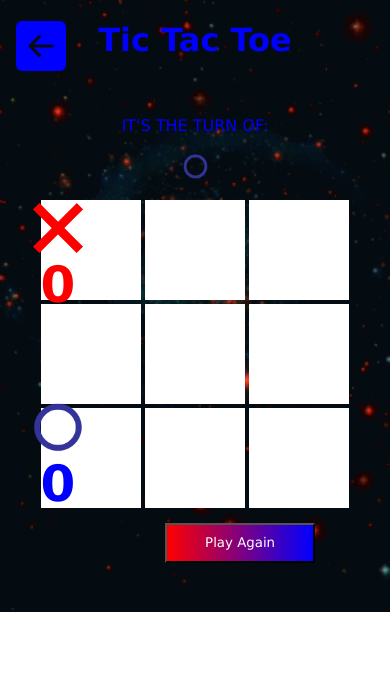
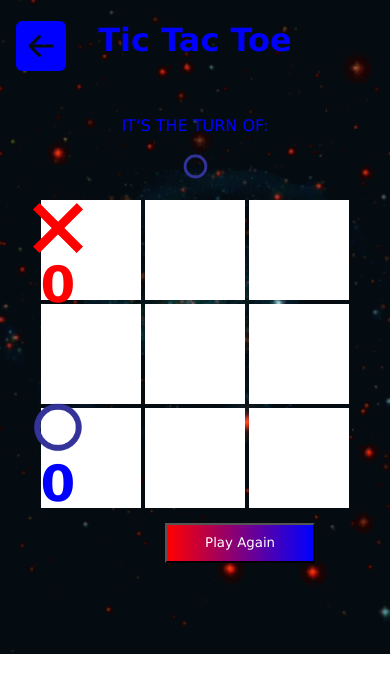
Before and after one commit to JoseLucasapp/Tic-tac-toe-game, a web app: file pages/game.html in a window 390 px wide. Shown: the top 693 px of the page. Run offline with its HTML, style and script files only (its server is not run), Linux system fonts and the light colour scheme.

Commit message:
update @media

```diff
--- a/styles/gamestyle.css
+++ b/styles/gamestyle.css
@@ -80,4 +80,7 @@ body{
 	.again{
 		margin-left: 42%;
 	}
+	body{
+        background-position-y: top;
+    }
 }
```
